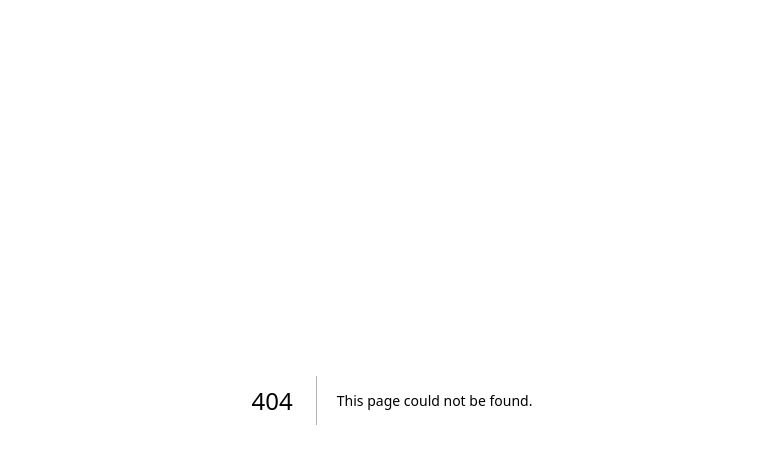
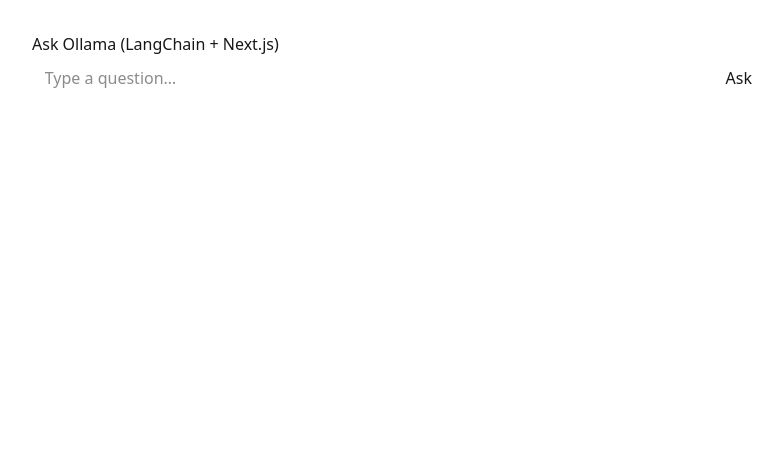
Before and after one commit to AlvarFeher/JF_LEAGUE, a Next.js app in the folder jf_league/: page /jaume in a window 1280 px wide. Before the commit this address had no page. Shown: the top 464 px of the page, without its empty margins (248-1031 px from the left). Built offline with nearby package versions, Linux system fonts and the light colour scheme.

Commit message:
the LLM works

```diff
--- a/jf_league/package.json
+++ b/jf_league/package.json
@@ -9,6 +9,8 @@
     "lint": "next lint"
   },
   "dependencies": {
+    "@langchain/core": "^0.3.78",
+    "@langchain/ollama": "^0.2.4",
     "firebase": "^11.8.1",
     "next": "15.3.3",
     "react": "^19.0.0",
@@ -17,8 +19,10 @@
   },
   "devDependencies": {
     "@tailwindcss/postcss": "^4",
+    "@types/react": "19.2.0",
     "autoprefixer": "^10.4.21",
     "postcss": "^8.5.4",
-    "tailwindcss": "^4.1.8"
+    "tailwindcss": "^4.1.8",
+    "typescript": "5.9.3"
   }
 }
--- /dev/null
+++ b/jf_league/src/app/LLM/agentService.ts
@@ -0,0 +1,3 @@
+function getStatsFromDb(){
+
+}
--- /dev/null
+++ b/jf_league/src/app/api/llm/route.js
@@ -0,0 +1,25 @@
+// app/api/llm/route.js
+import { ChatOllama } from "@langchain/ollama";
+
+export const runtime = "nodejs";
+
+export async function POST(req) {
+  try {
+    const { prompt } = await req.json();
+
+    const model = new ChatOllama({
+      baseUrl: process.env.OLLAMA_BASE_URL || "http://127.0.0.1:11434",
+      model: process.env.OLLAMA_MODEL || "qwen2.5:7b-instruct",
+      temperature: 0.7,
+    });
+
+    // Chat models accept a plain string; returns an AIMessage
+    const msg = await model.invoke(prompt);
+    return new Response(JSON.stringify({ reply: msg.content }), {
+      headers: { "Content-Type": "application/json" },
+    });
+  } catch (e) {
+    console.error(e);
+    return new Response(JSON.stringify({ error: e?.message || "LLM error" }), { status: 500 });
+  }
+}
--- /dev/null
+++ b/jf_league/src/app/jaume/page.js
@@ -0,0 +1,57 @@
+"use client";
+
+import { useState } from "react";
+
+export default function Jaume() {
+  const [input, setInput] = useState("");
+  const [reply, setReply] = useState(null);
+  const [loading, setLoading] = useState(false);
+  const [error, setError] = useState(null);
+
+  async function handleAsk(e) {
+    e.preventDefault();
+    setLoading(true);
+    setError(null);
+    setReply(null);
+    try {
+      const r = await fetch("/api/llm", {
+        method: "POST",
+        headers: { "Content-Type": "application/json" },
+        body: JSON.stringify({ prompt: input }),
+      });
+      const data = await r.json();
+      if (!r.ok) throw new Error(data.error || "Request failed");
+      setReply(String(data.reply));
+    } catch (err) {
+      setError(err.message || "Unknown error");
+    } finally {
+      setLoading(false);
+    }
+  }
+
+  return (
+    <div style={{ maxWidth: 720, margin: "2rem auto", fontFamily: "system-ui" }}>
+      <h1>Ask Ollama (LangChain + Next.js)</h1>
+      <form onSubmit={handleAsk} style={{ display: "flex", gap: 8 }}>
+        <input
+          value={input}
+          onChange={(e) => setInput(e.target.value)}
+          placeholder="Type a question…"
+          style={{ flex: 1, padding: "0.6rem 0.8rem" }}
+        />
+        <button disabled={loading || !input.trim()} type="submit">
+          {loading ? "Thinking…" : "Ask"}
+        </button>
+      </form>
+
+      {error && <p style={{ marginTop: 12, color: "crimson" }}>{error}</p>}
+
+      {reply && (
+        <div style={{ marginTop: 16, padding: 12, border: "1px solid #ddd", borderRadius: 8 }}>
+          <strong>Reply:</strong>
+          <div style={{ whiteSpace: "pre-wrap", marginTop: 6 }}>{reply}</div>
+        </div>
+      )}
+    </div>
+  );
+}
--- a/jf_league/src/app/page.js
+++ b/jf_league/src/app/page.js
@@ -29,6 +29,12 @@
           >
             Add a New Player
           </a>
+            <a
+            href="/jaume"
+            className="bg-black text-white text-center px-6 py-3 text-lg rounded hover:bg-gray-800 transition"
+          >
+            Jaume
+          </a>
         </div>
       </main>
 
```
Also changed, not shown: jf_league/tsconfig.json (added, +35 -0 lines), jf_league/src/app/LLM/jaume.js (line endings or trailing spaces), 1 other file (tests, documents, lock files or other folders).
